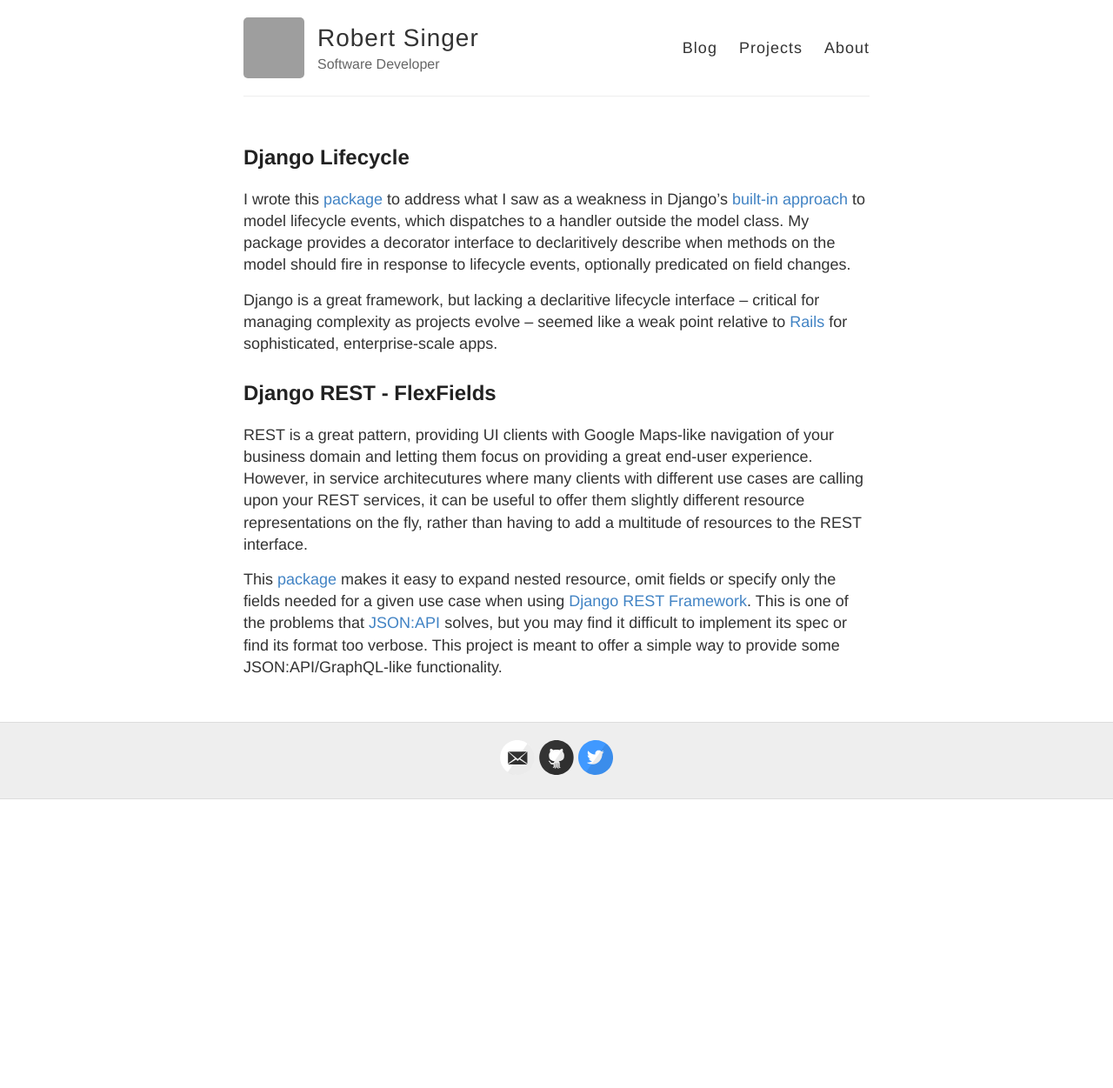
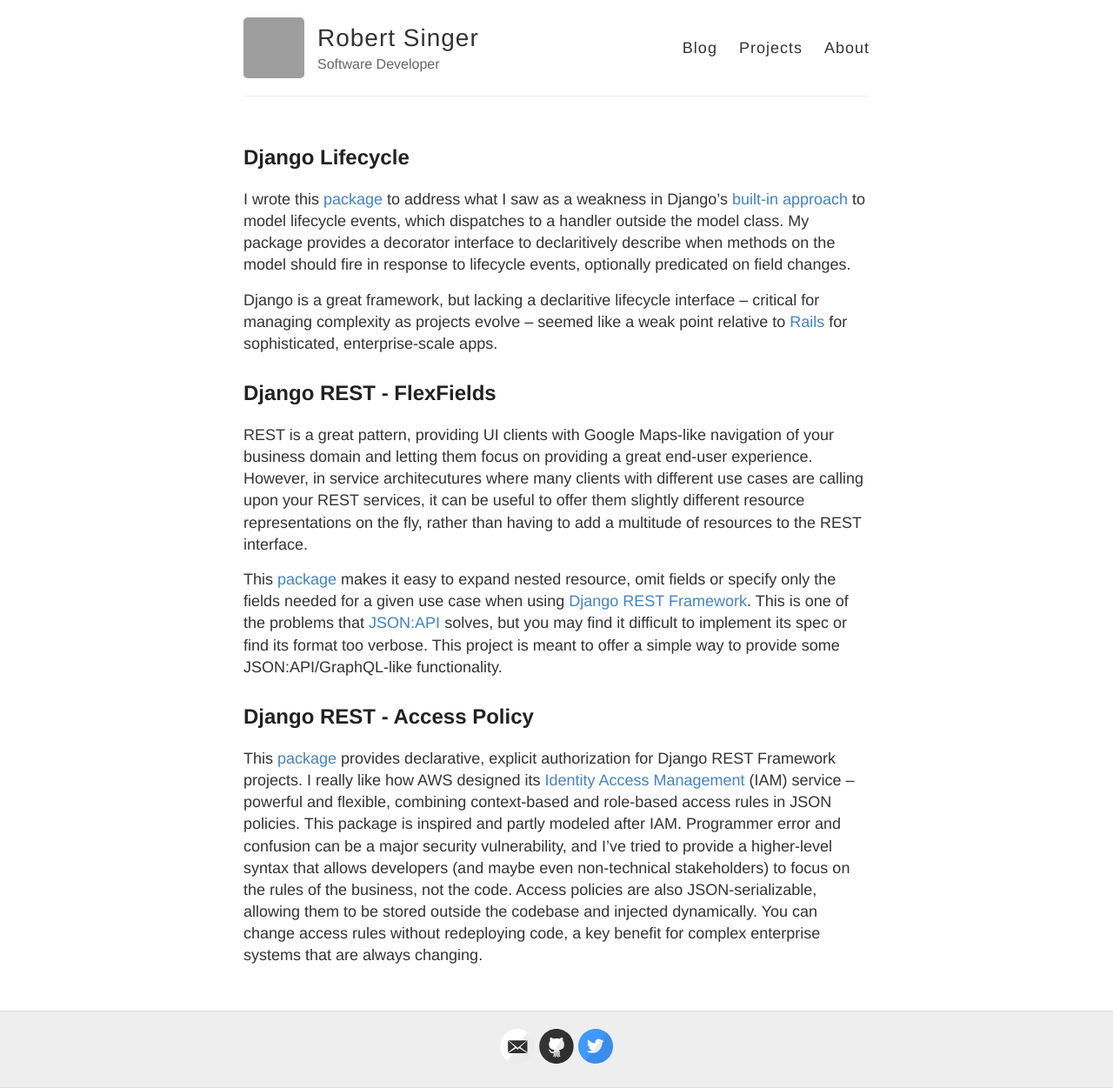
Before and after one commit to rsinger86/rsinger86.github.io, a Jekyll site: the page built from projects.md, in a window 1280 px wide. Shown: the whole page at 87% size. Built offline with Jekyll 4.4.1, drawn with Linux system fonts in a browser that asks for light colours; before the commit the page ends 919 px from its top, so only the background shows below that; grey boxes are pictures that could not be loaded.

Commit message:
Adds access policy project

```diff
--- a/projects.md
+++ b/projects.md
@@ -15,3 +15,9 @@ Django is a great framework, but lacking a declaritive lifecycle interface -- cr
 REST is a great pattern, providing UI clients with Google Maps-like navigation of your business domain and letting them focus on providing a great end-user experience. However, in service architecutures where many clients with different use cases are calling upon your REST services, it can be useful to offer them slightly different resource representations on the fly, rather than having to add a multitude of resources to the REST interface.
 
 This <a href="https://github.com/rsinger86/drf-flex-fields" target="_blank">package</a> makes it easy to expand nested resource, omit fields or specify only the fields needed for a given use case when using <a href="https://www.django-rest-framework.org/" target="_blank">Django REST Framework</a>. This is one of the problems that <a href="https://jsonapi.org/" target="_blank">JSON:API</a> solves, but you may find it difficult to implement its spec or find its format too verbose. This project is meant to offer a simple way to provide some JSON:API/GraphQL-like functionality.
+
+
+## Django REST - Access Policy
+
+This <a href="https://github.com/rsinger86/drf-access-policy" target="_blank">package</a> provides declarative, explicit authorization for Django REST Framework projects. I really like how AWS designed its <a href="https://aws.amazon.com/iam/" target="_blank">Identity Access Management</a>
+ (IAM) service -- powerful and flexible, combining context-based and role-based access rules in JSON policies. This package is inspired and partly modeled after IAM. Programmer error and confusion can be a major security vulnerability, and I've tried to provide a higher-level syntax that allows developers (and maybe even non-technical stakeholders) to focus on the rules of the business, not the code. Access policies are also JSON-serializable, allowing them to be stored outside the codebase and injected dynamically. You can change access rules without redeploying code, a key benefit for complex enterprise systems that are always changing.
```
